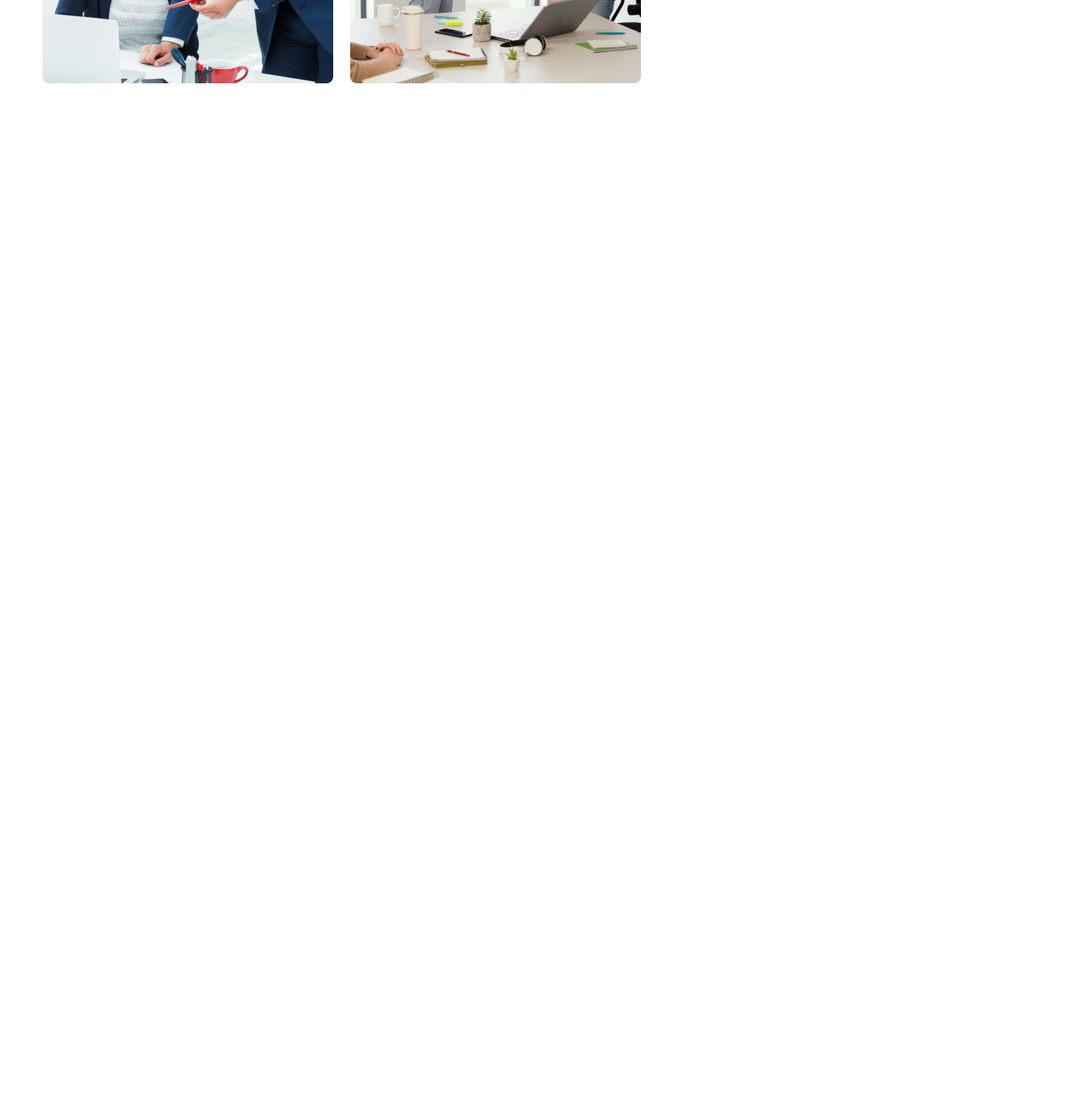
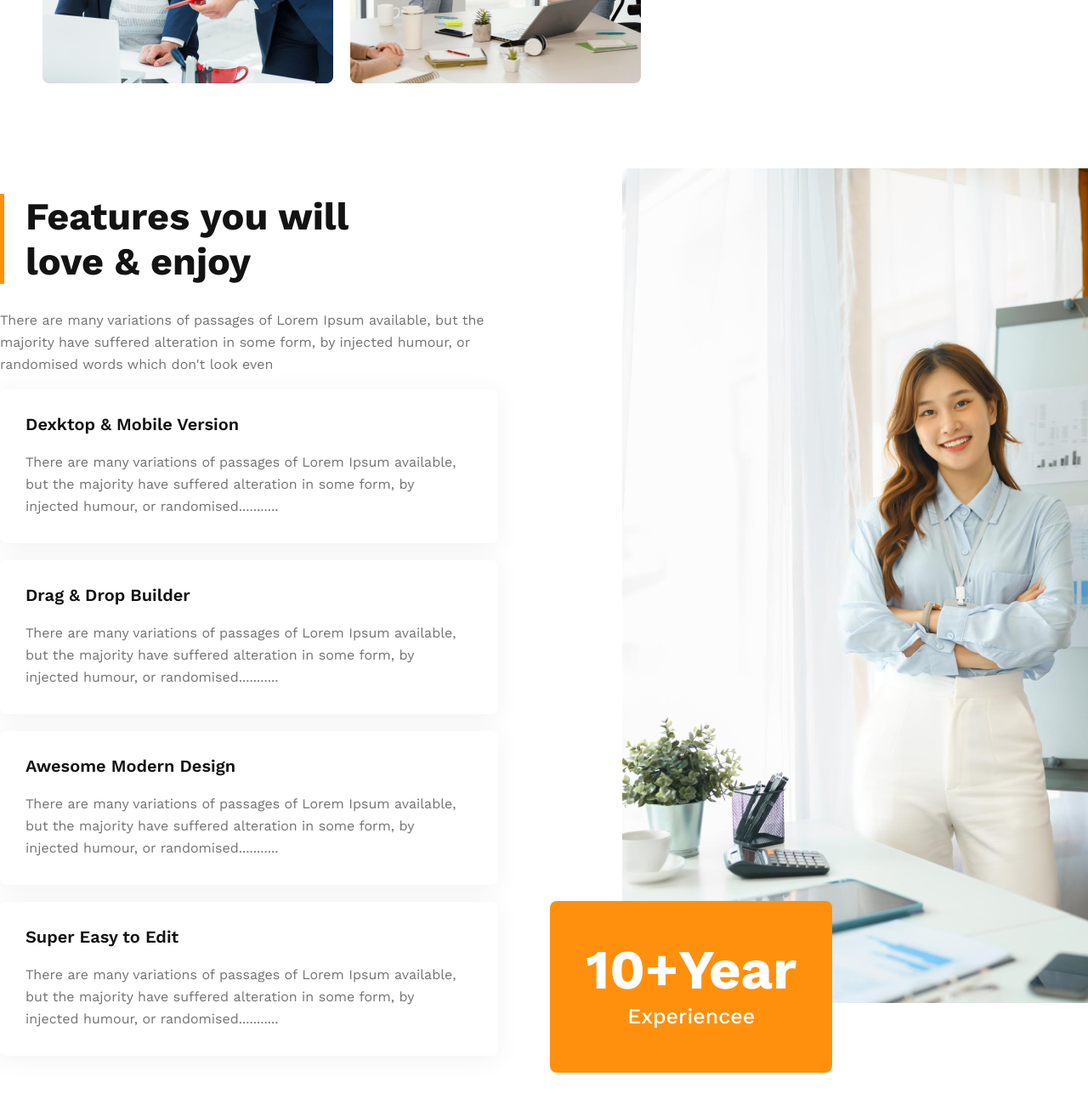
Before and after one commit to nahid-dev/assignment-2, a plain HTML site: page index.html in a window 1280 px wide. Shown: the part 2085-3385 px from the top of the page at 85% size. Before the commit the page ends 2283 px from the top, so only its background shows below. Drawn offline with nearby package versions, Linux system fonts and the light colour scheme.

Commit message:
ten-year section complete

```diff
--- a/index.html
+++ b/index.html
@@ -59,5 +59,43 @@
             </div>
         </div>
     </section>
+    <!-- Start Ten-Year Section -->
+    <section id="ten-year">
+        <div class="container">
+            <div class="ten-year-content">
+                <div class="ten-year-text-part">
+                    <div class="ten-year-heading">
+                        <h3>Features you will <br> love & enjoy</h3>
+                    </div>
+                    <p class="primary-pera">There are many variations of passages of Lorem Ipsum available, but the majority have suffered alteration in some form, by injected humour, or randomised words which don't look even</p>
+                    <div class="ten-year-boxes">
+                        <div class="ten-year-box">
+                            <h4 class="box-title">Dexktop & Mobile Version</h4>
+                            <p class="box-description">There are many variations of passages of Lorem Ipsum available, but the majority have suffered alteration in some form, by injected humour, or randomised...........</p>
+                        </div>
+                        <div class="ten-year-box">
+                            <h4 class="box-title">Drag & Drop Builder</h4>
+                            <p class="box-description">There are many variations of passages of Lorem Ipsum available, but the majority have suffered alteration in some form, by injected humour, or randomised...........</p>
+                        </div>
+                        <div class="ten-year-box">
+                            <h4 class="box-title">Awesome Modern Design</h4>
+                            <p class="box-description">There are many variations of passages of Lorem Ipsum available, but the majority have suffered alteration in some form, by injected humour, or randomised...........</p>
+                        </div>
+                        <div class="ten-year-box">
+                            <h4 class="box-title">Super Easy to Edit</h4>
+                            <p class="box-description">There are many variations of passages of Lorem Ipsum available, but the majority have suffered alteration in some form, by injected humour, or randomised...........</p>
+                        </div>
+                    </div>
+                </div>
+                <div class="ten-year-img-part">
+                    <img src="./images/architect.png" alt="ten-year img">
+                </div>
+                <div class="ten-year-exp">
+                    <span class="one">10+Year</span>
+                    <span class="two">Experiencee</span>
+                </div>
+            </div>
+        </div>
+    </section>
 </body>
 </html>
--- a/styles/styles.css
+++ b/styles/styles.css
@@ -124,3 +124,80 @@ header nav .nav-item ul li a {
 .features-text-area p{
     padding-bottom: 30px;
 }
+/* ========= Start Ten-year Section ==========*/
+#ten-year{
+    margin-bottom: 50px;
+}
+.ten-year-content{
+    display: flex;
+    gap: 146px;
+    position: relative;
+}
+.ten-year-text-part{
+    padding-top: 30px;
+}
+.ten-year-text-part .ten-year-heading{
+    position: relative;
+    padding-left: 30px;
+}
+.ten-year-text-part .ten-year-heading::before{
+    content: "";
+    width: 5px;
+    height: 106px;
+    background: #FF900E;
+    position: absolute;
+    left: 0;
+}
+.ten-year-text-part .ten-year-heading h3 {
+	font-weight: 700;
+	font-size: 45px;
+	line-height: 53px;
+	color: #131313;
+	margin: 0 0 30px 0;
+}
+.ten-year-boxes .ten-year-box{
+    padding: 30px 42px 30px 30px;
+    background: #FFFFFF;
+    box-shadow: 0px 4px 30px rgba(0, 0, 0, 0.06);
+    border-radius: 8px;
+    margin-bottom: 20px;
+}
+.ten-year-boxes .ten-year-box .box-title{
+    margin: 0 0 20px 0;
+    font-weight: 600;
+    font-size: 20px;
+    line-height: 23px;
+    color: #131313;
+}
+.ten-year-boxes .ten-year-box .box-description{
+    margin: 0;
+    font-weight: 400;
+    font-size: 16px;
+    line-height: 26px;
+    color: #727272;
+}
+.ten-year-exp {
+	position: absolute;
+	background-color: #FF900E;
+	border-radius: 8px;
+	padding: 46px 42px;
+	bottom: 0;
+	right: 32%;
+}
+.ten-year-exp span{
+    display: block;
+}
+.ten-year-exp span.one{
+    font-weight: 700;
+    font-size: 65px;
+    line-height: 70px;
+    text-align: center;
+    color: #FFFFFF;
+}
+.ten-year-exp span.two{
+    font-weight: 500;
+    font-size: 25px;
+    line-height: 40px;
+    text-align: center;
+    color: #FFFFFF;
+}
```
